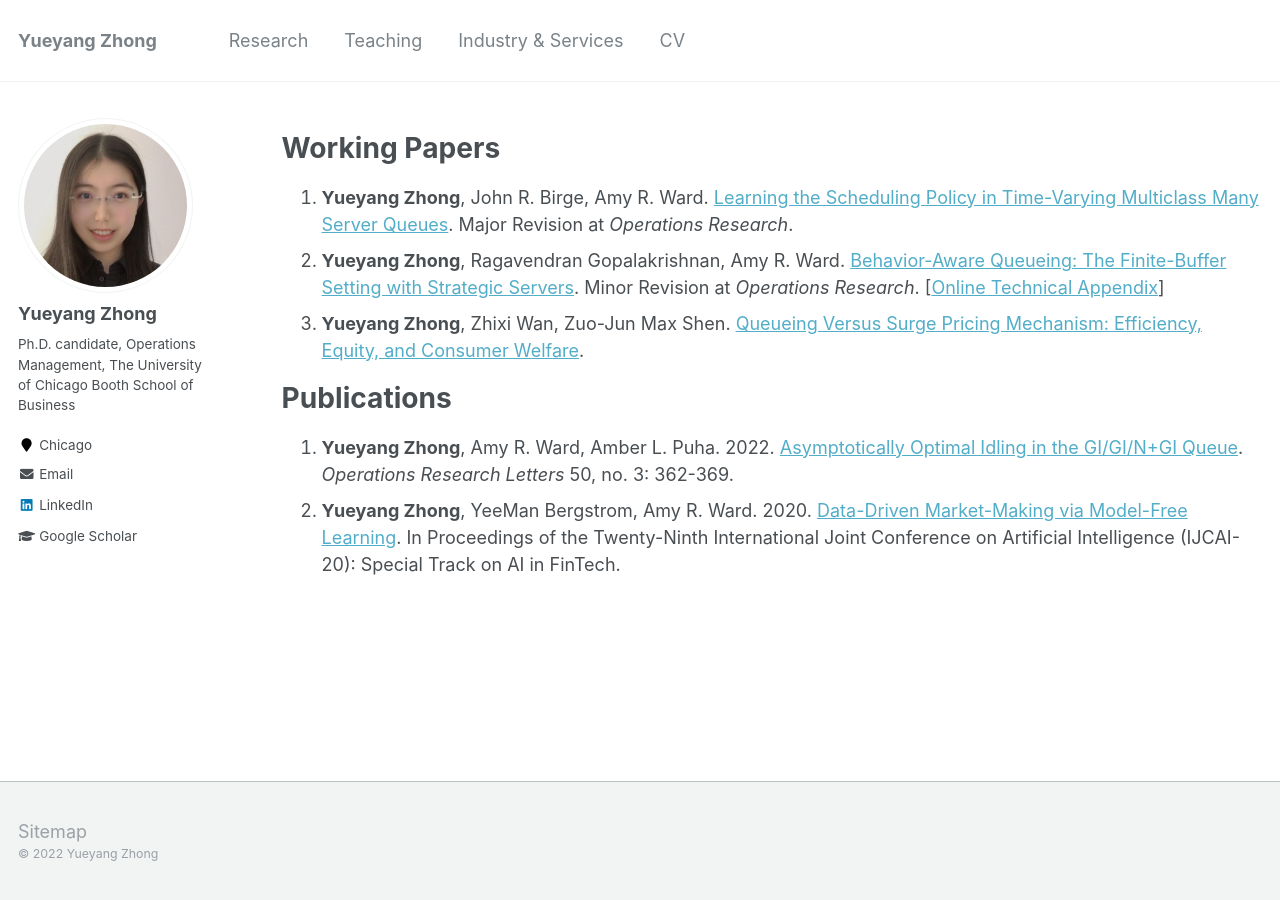
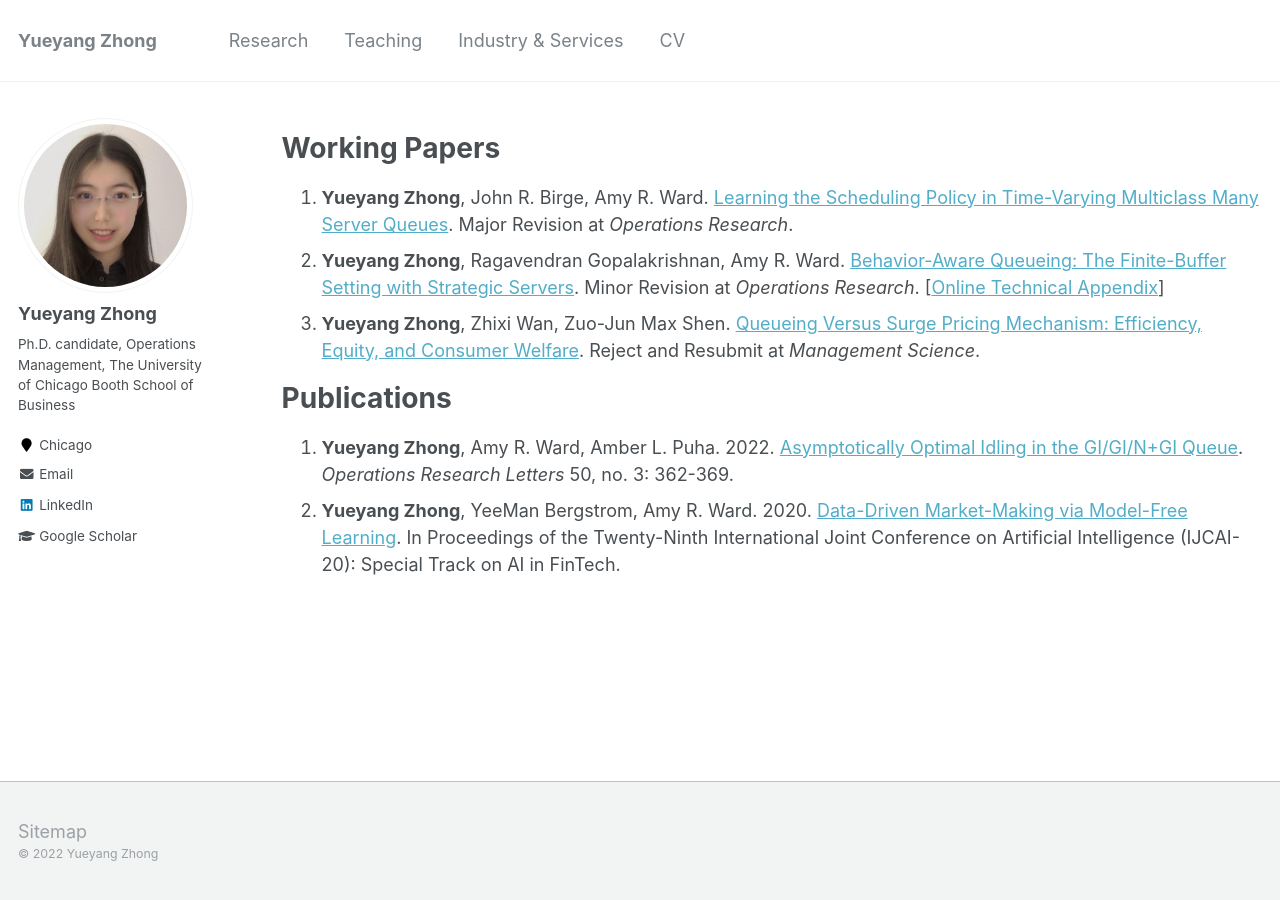
Before and after one commit to alicemengqi/site, a Jekyll site: the page built from _pages/publications.md, in a window 1280 px wide. Built offline with Jekyll 4.4.1, drawn with Linux system fonts in a browser that asks for light colours.

Commit message:
Update publications.md

```diff
--- a/_pages/publications.md
+++ b/_pages/publications.md
@@ -9,7 +9,7 @@
 # Working Papers
 1. **Yueyang Zhong**, John R. Birge, Amy R. Ward. [Learning the Scheduling Policy in Time-Varying Multiclass Many Server Queues](https://papers.ssrn.com/sol3/papers.cfm?abstract_id=4090021). Major Revision at *Operations Research*.
 2. **Yueyang Zhong**, Ragavendran Gopalakrishnan, Amy R. Ward. [Behavior-Aware Queueing: The Finite-Buffer Setting with Strategic Servers](https://papers.ssrn.com/sol3/papers.cfm?abstract_id=3633435). Minor Revision at *Operations Research*. [[Online Technical Appendix](https://yzhong0.github.io/yueyangzhong/files/finitebuffer_strategicserver_technical_file.pdf)]
-3. **Yueyang Zhong**, Zhixi Wan, Zuo-Jun Max Shen. [Queueing Versus Surge Pricing Mechanism: Efficiency, Equity, and Consumer Welfare](https://papers.ssrn.com/sol3/papers.cfm?abstract_id=3699134).
+3. **Yueyang Zhong**, Zhixi Wan, Zuo-Jun Max Shen. [Queueing Versus Surge Pricing Mechanism: Efficiency, Equity, and Consumer Welfare](https://papers.ssrn.com/sol3/papers.cfm?abstract_id=3699134). Reject and Resubmit at *Management Science*.
 
 
 # Publications
```
